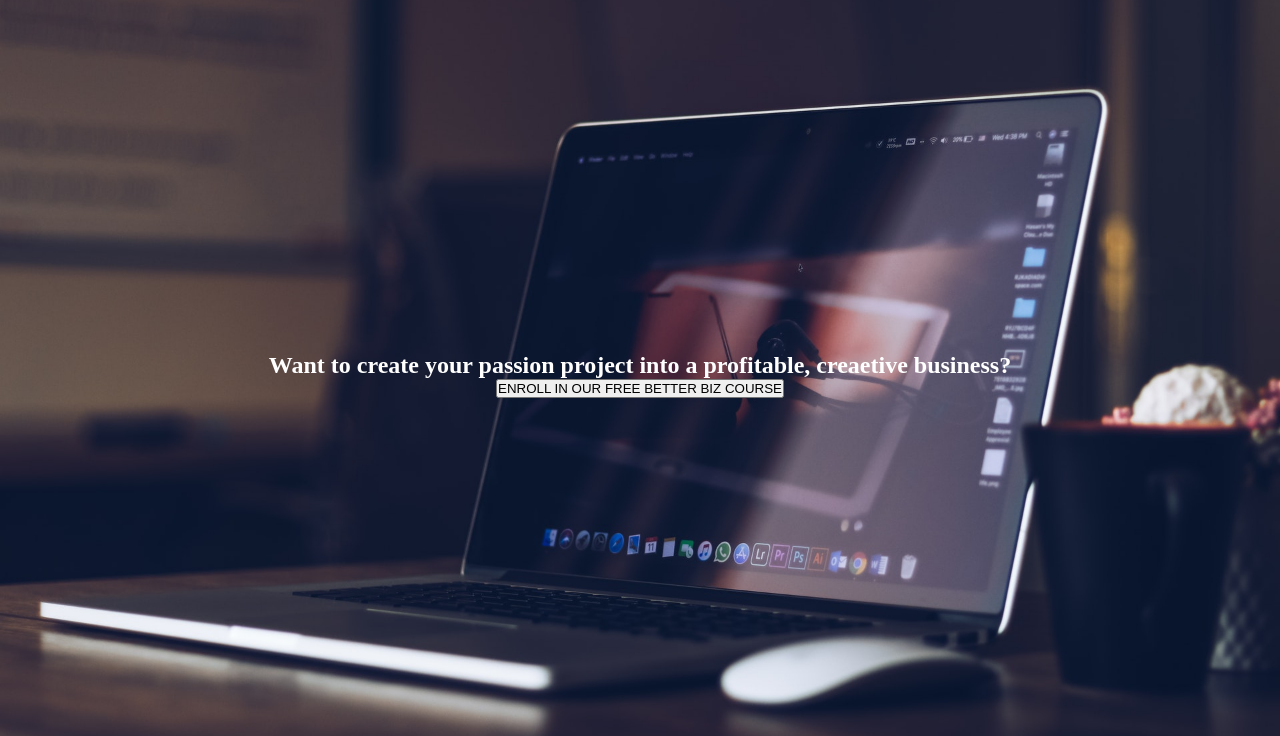
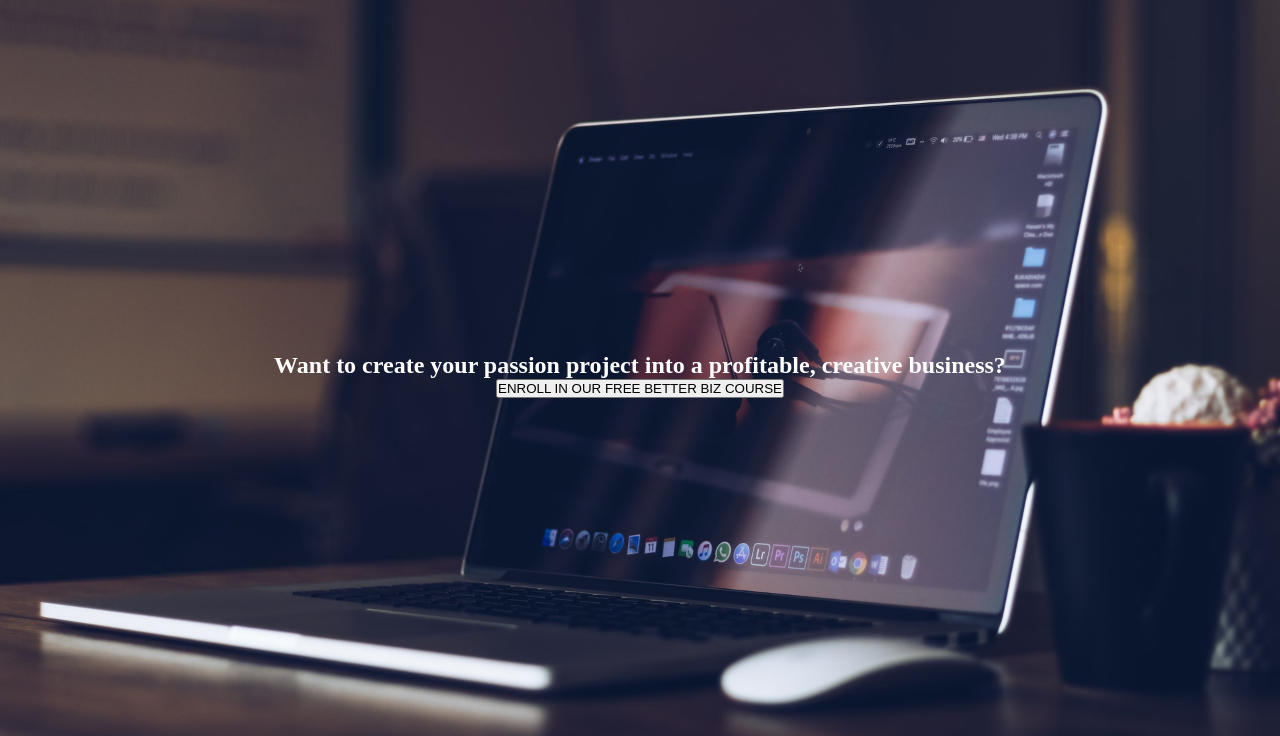
Before and after one commit to razvanr91/CSS-Proj, a plain HTML site: page index.html in a window 1280 px wide. Shown: the part 64-800 px from the top of the page. Drawn offline with Linux system fonts and the light colour scheme.

Commit message:
Update index.html

```diff
--- a/index.html
+++ b/index.html
@@ -20,7 +20,7 @@
 			</nav>
 		</header>
 		<section class="main">
-			<h2>Want to create your passion project into a profitable, creaetive business?</h2>
+			<h2>Want to create your passion project into a profitable, creative business?</h2>
 			<button>ENROLL IN OUR FREE BETTER BIZ COURSE</button>
 		</section>
 		<section class="intro">
```
